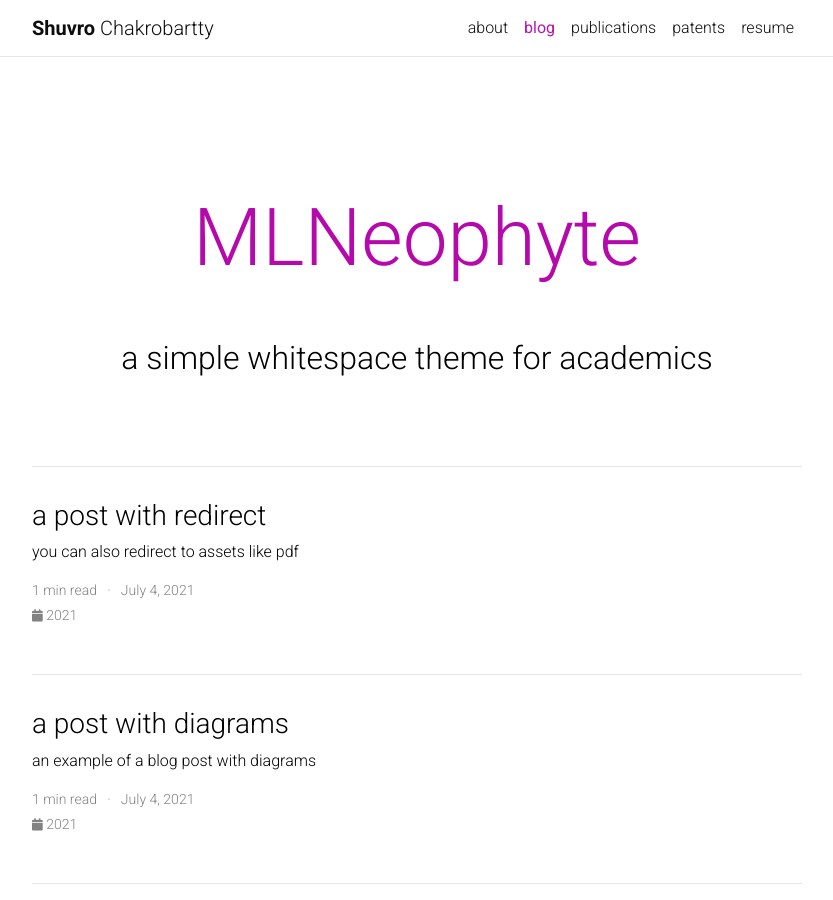
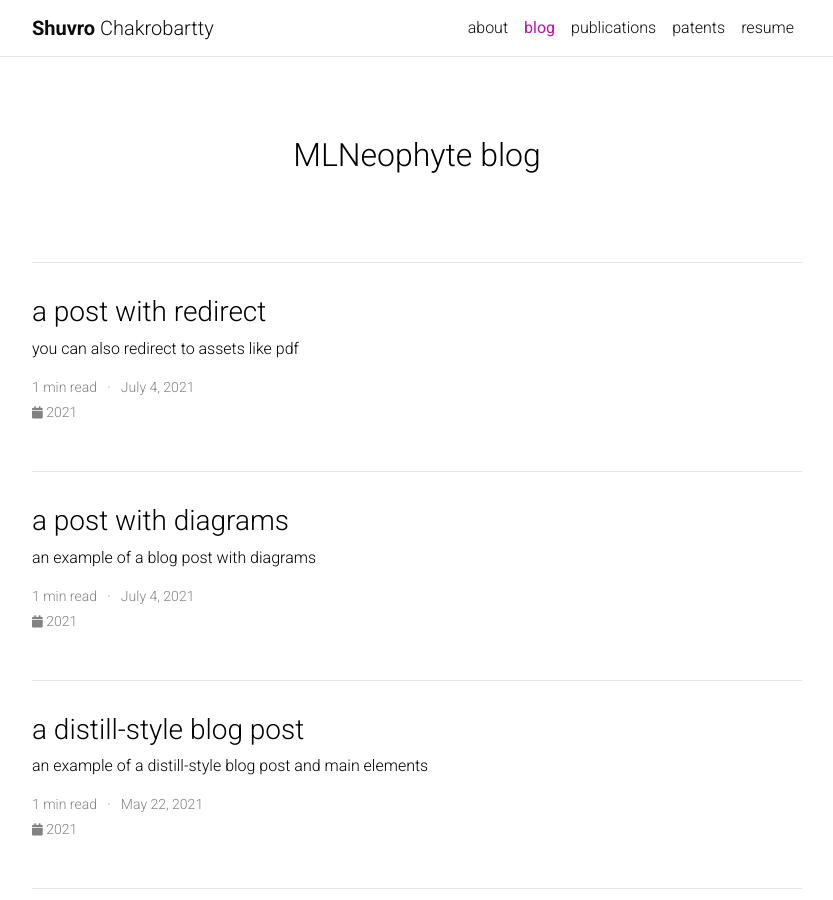
Before and after one commit to chakrs/chakrs.github.io, a Jekyll site: the page built from blog/index.html, in a window 1280 px wide and 900 px high. Shown: the whole window, without its empty margins (223-1056 px from the left). Built offline with Jekyll 4.4.1, drawn with Linux system fonts in a browser that asks for light colours; the list of posts is cut into pages by our own code; comment, search, counter and statistics services are not loaded; a style sheet for code colours, icons or effects is not loaded.

Commit message:
changes for blog and news

```diff
--- a/_config.yml
+++ b/_config.yml
@@ -85,9 +85,9 @@
 # Blog
 # -----------------------------------------------------------------------------
 
-blog_name: MLNeophyte # blog_name will be displayed in your blog page
+blog_name: MLNeophyte blog # blog_name will be displayed in your blog page
 blog_nav_title: blog # your blog must have a title for it to be displayed in the nav bar
-blog_description: a simple whitespace theme for academics
+blog_description: #a simple whitespace theme for academics
 permalink: /blog/:year/:title/
 
 # Pagination
@@ -282,7 +282,7 @@
 # -----------------------------------------------------------------------------
 resume_avatar:                  "false"
 resume_name:                    "Shuvro Chakrobartty"
-resume_title:                   "Software Engineering Leader" #"Software, Data Engineering and Transformation Leader"
+resume_title:                   "Software and Data Engineering Leader"
 resume_contact_email:           "me@gmail.com"
 resume_header_contact_info:     ""
 resume_header_intro:            "<p>I have a history of successful leadership experiences designing and delivering innovative technology capabilities, which have resulted in significant business outcomes and organizational transformations that increased revenue, market share growth, and deepened customer engagement and brand loyalty.</p>"
--- a/_includes/news.html
+++ b/_includes/news.html
@@ -7,7 +7,7 @@
       {%- assign news = site.news | reverse -%}
       {% for item in news limit: site.news_limit %}
         <tr>
-                  <th scope="row">{{ item.date | date: "%b %-d, %Y" }}</th>
+          <th scope="row" style="width: 100px">{{ item.date | date: "%b %-d, %Y" }}</th>
           <td>
             {% if item.inline -%}
               {{ item.content | remove: '<p>' | remove: '</p>' | emojify }}
--- a/blog/index.html
+++ b/blog/index.html
@@ -16,8 +16,8 @@
 <div class="post">
 
   <div class="header-bar">
-    <h1>{{ site.blog_name }}</h1>
-    <h2>{{ site.blog_description }}</h2>
+    <h2>{{ site.blog_name }}</h2>
+    <!-- <h3>{{ site.blog_description }}</h3> -->
   </div>
 
 
```
Lines whose indentation alone changed are shown as unchanged.
